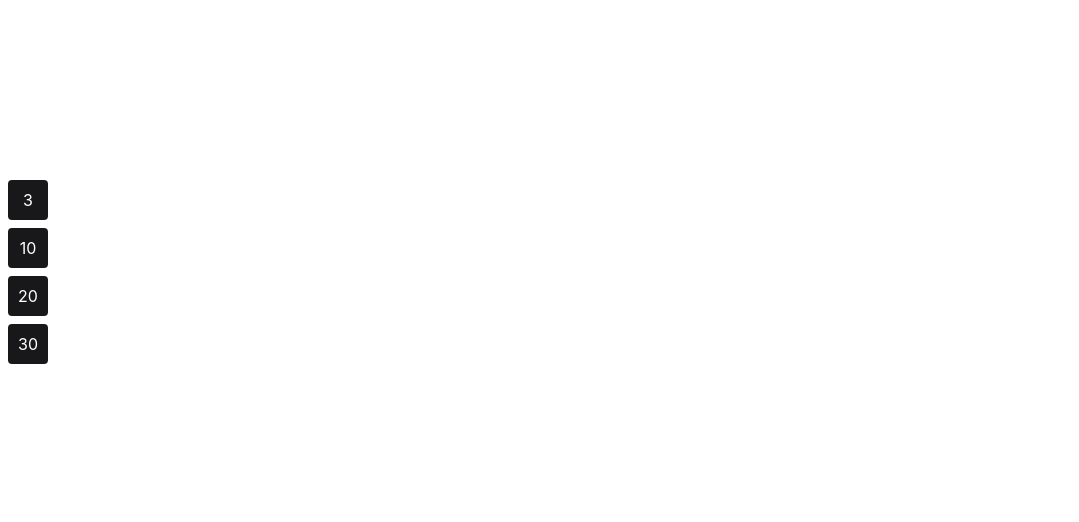
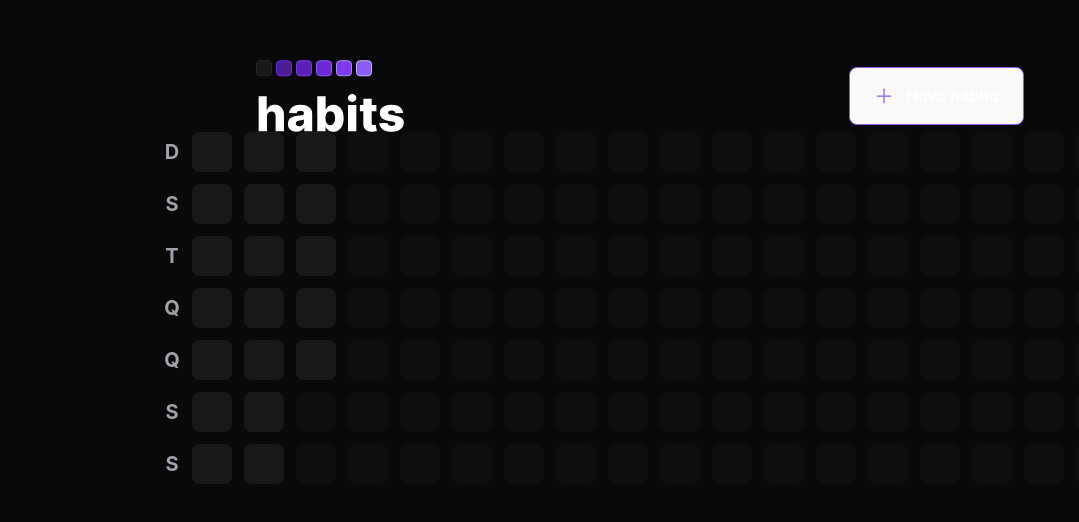
Before and after one commit to Pedro-Balestra/NLW2023-Habits, a React (Vite) app in the folder web/: page / in a window 1280 px wide. Shown: the part 128-650 px from the top of the page, without its empty margins (0-1079 px from the left). Built offline with nearby package versions, Linux system fonts and the light colour scheme.

Commit message:
Avanço do FrontEnd
Criação ta tabela de dia

```diff
--- a/web/index.html
+++ b/web/index.html
@@ -1,13 +1,16 @@
 <!DOCTYPE html>
 <html lang="en">
+
 <head>
   <meta charset="UTF-8" />
   <link rel="icon" type="image/svg+xml" href="/vite.svg" />
   <meta name="viewport" content="width=device-width, initial-scale=1.0" />
   <title>Vite + React + TS</title>
 </head>
-  <body>
+
+<body class="bg-background text-white">
   <div id="root"></div>
   <script type="module" src="/src/main.tsx"></script>
 </body>
+
 </html>
--- a/web/package.json
+++ b/web/package.json
@@ -9,6 +9,8 @@
     "preview": "vite preview"
   },
   "dependencies": {
+    "dayjs": "^1.11.7",
+    "phosphor-react": "^1.4.1",
     "react": "^18.2.0",
     "react-dom": "^18.2.0"
   },
--- a/web/src/App.tsx
+++ b/web/src/App.tsx
@@ -1,19 +1,19 @@
 import './styles/global.css'
+// import { Habit } from "./components/Habit"
 
-import { Habit } from "./components/Habit"
+import { Header } from './components/Header'
+import { SummaryTable } from './components/SummaryTable'
 
-function App() {
+export function App() {
 
 
   return (
-    <div>
-      <Habit completed={3} />
-      <Habit completed={10} />
-      <Habit completed={20} />
-      <Habit completed={30} />
+    <div className='w-screen h-screen flex justify-center items-center'>
+      <div className='w-full max-w-5xl px-6 flex-col gap-16'>
+        <Header />
+        <SummaryTable />
+      </div>
 
     </div>
   )
 }
-
-export default App
--- a/web/src/components/Habit.tsx
+++ /dev/null
@@ -1,10 +0,0 @@
-
-interface HabitProps {
-    completed: number
-}
-
-export function Habit(props: HabitProps) {
-    return (
-        <div className="bg-zinc-900 w-10 h-10 text-white rounded m-2 flex items-center justify-center">{props.completed}</div>
-    )
-}
--- /dev/null
+++ b/web/src/components/HabitDay.tsx
@@ -0,0 +1,11 @@
+
+//interface HabitDayProps {
+//    completed: number
+//}
+
+export function HabitDay() {
+    return (
+        <div className="w-10 h-10 bg-zinc-900 border-zinc-800 rounded-lg"></div>
+
+    )
+}
--- /dev/null
+++ b/web/src/components/Header.tsx
@@ -0,0 +1,16 @@
+import { Plus } from "phosphor-react";
+import logoImage from '../assets/logo.svg'
+
+export function Header() {
+    return (
+        <div className='w-full max-w-3xl mx-auto flex items-center justify-between'>
+            <img src={logoImage} alt="Habits" />
+            <button
+                type="button"
+                className="border border-violet-500 font-semibold px-6 py-4 rounded-lg flex gap-3 items-center hover:border-violet-300">
+                <Plus size={20} className="text-violet-500" />
+                Novo hábito
+            </button>
+        </div>
+    )
+}
--- /dev/null
+++ b/web/src/components/SummaryTable.tsx
@@ -0,0 +1,51 @@
+import { generateDatesFromYearBeginning } from "../utils/generate-date-from-year-beginning"
+import { HabitDay } from "./HabitDay"
+
+const weekDays = [
+    'D',
+    'S',
+    'T',
+    'Q',
+    'Q',
+    'S',
+    'S'
+]
+
+const summaryDates = generateDatesFromYearBeginning()
+
+const minimumSummaryDateSize = 18 * 7
+const amoutOfDaysToFill = minimumSummaryDateSize - summaryDates.length
+
+console.log(summaryDates)
+
+export function SummaryTable() {
+    return (
+        <div className="w-full flex">
+            <div className="grid grid-rows-7 grid-flow-row gap-3">
+                {weekDays.map((weekDay, i) => {
+                    return (
+                        <div
+                            key={`${weekDay}- ${i}`}
+                            className="text-zinc-400 text-xl h-10 w-10 font-bold flex items-center justify-center"
+                        >
+                            {weekDay}
+                        </div>
+                    )
+                })}
+            </div>
+            <div className="grid grid-rows-7 grid-flow-col gap-3">
+                {summaryDates.map(date => {
+                    return (<HabitDay key={date.toString()} />)
+                })}
+                {amoutOfDaysToFill > 0 && Array.from({ length: amoutOfDaysToFill }).map((_, i) => {
+                    return (
+                        <div key={i}
+                            className="w-10 h-10 bg-zinc-900 border-zinc-800 rounded-lg opacity-40 cursor-not-allowed" />
+
+                    )
+                })}
+
+            </div>
+        </div>
+    )
+}
--- a/web/src/main.tsx
+++ b/web/src/main.tsx
@@ -1,6 +1,6 @@
 import React from 'react'
 import ReactDOM from 'react-dom/client'
-import App from './App'
+import { App } from './App'
 import './index.css'
 
 ReactDOM.createRoot(document.getElementById('root') as HTMLElement).render(
--- /dev/null
+++ b/web/src/utils/generate-date-from-year-beginning.ts
@@ -0,0 +1,17 @@
+import dayjs from "dayjs";
+
+export function generateDatesFromYearBeginning() {
+
+    const firstDayOfTheYear = dayjs().startOf('year')
+    const today = new Date()
+
+    const dates = []
+    let compareDate = firstDayOfTheYear
+
+    while (compareDate.isBefore(today)) {
+        dates.push(compareDate.toDate())
+        compareDate = compareDate.add(1, 'day')
+    }
+
+    return dates
+}
--- a/web/tailwind.config.cjs
+++ b/web/tailwind.config.cjs
@@ -1,11 +1,17 @@
 /** @type {import('tailwindcss').Config} */
 module.exports = {
   content: [
-    './src/**/*.tsx',
-    './index.html'
+    "./src/**/*.tsx", "./index.html"
   ],
   theme: {
-    extend: {},
+    extend: {
+      colors: {
+        background: "#09090A",
+      },
+      gridTemplateRows: {
+        7: "repeat(7, minmax(0, 1fr))"
+      },
+    },
   },
   plugins: [],
-}
+};
```
Also changed, not shown: web/src/assets/logo.svg (added), 1 other file (tests, documents, lock files or other folders). Lines whose indentation alone changed are shown as unchanged.
